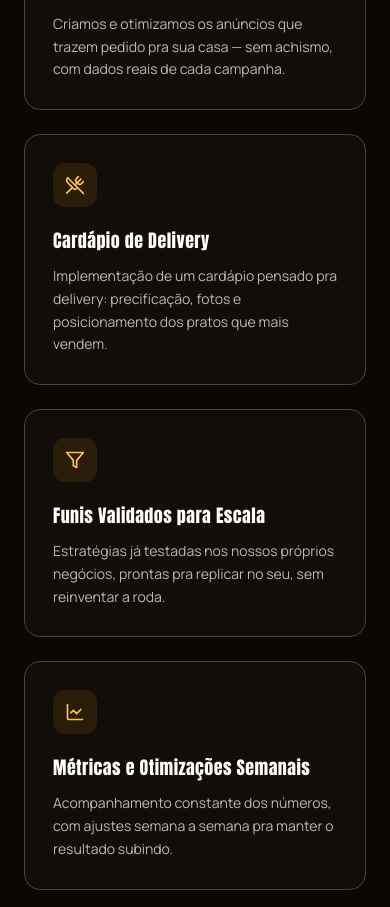
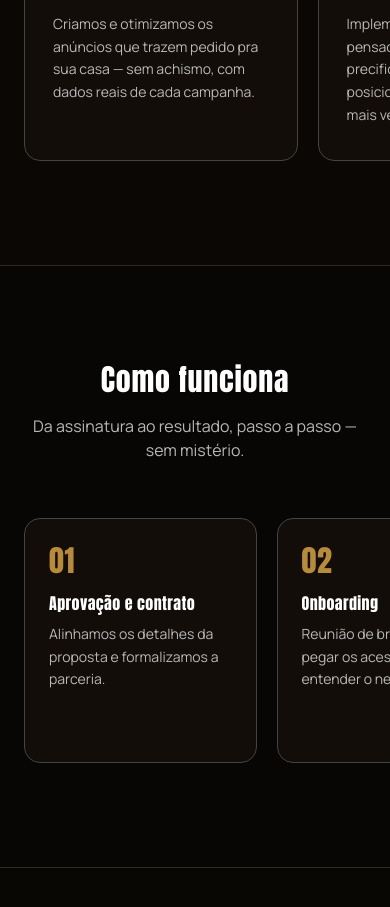
Before and after one commit to julialumi2/aceleracao, a React (Vite) app: page / in a window 390 px wide. Shown: the part 1040-1947 px from the top of the page. Built offline with nearby package versions, Linux system fonts and the light colour scheme; no server answers.

Commit message:
Turn the Features/Como funciona cards into a swipeable mobile carousel
The stacked one-per-row layout felt static on mobile. Below the sm
breakpoint the cards now scroll horizontally with snap points and the
next card peeking in as a swipe affordance; desktop grid is unchanged.

```diff
--- a/src/components/landing/ComoFunciona.jsx
+++ b/src/components/landing/ComoFunciona.jsx
@@ -35,11 +35,11 @@ export default function ComoFunciona() {
           <p className="mt-4 text-ink-muted">Da assinatura ao resultado, passo a passo — sem mistério.</p>
         </div>
 
-        <div className="mt-14 grid gap-6 sm:grid-cols-2 lg:grid-cols-5">
+        <div className="mt-14 flex snap-x snap-mandatory gap-5 overflow-x-auto px-6 pb-2 -mx-6 scrollbar-hide sm:mx-0 sm:grid sm:grid-cols-2 sm:gap-6 sm:overflow-visible sm:px-0 sm:pb-0 lg:grid-cols-5">
           {PASSOS.map(({ numero, titulo, descricao }) => (
             <div
               key={numero}
-              className="group rounded-2xl border border-line bg-surface p-6 transition-colors hover:border-emerald-brand/50"
+              className="group w-[68%] shrink-0 snap-center rounded-2xl border border-line bg-surface p-6 transition-colors hover:border-emerald-brand/50 sm:w-auto sm:shrink"
             >
               <span className="font-display text-3xl tracking-wide text-emerald-bright/70 transition-colors group-hover:text-emerald-bright">
                 {numero}
--- a/src/components/landing/Features.jsx
+++ b/src/components/landing/Features.jsx
@@ -52,11 +52,11 @@ export default function Features() {
           </p>
         </div>
 
-        <div className="mt-14 grid gap-6 sm:grid-cols-2 lg:grid-cols-3">
+        <div className="mt-14 flex snap-x snap-mandatory gap-5 overflow-x-auto px-6 pb-2 -mx-6 scrollbar-hide sm:mx-0 sm:grid sm:grid-cols-2 sm:gap-6 sm:overflow-visible sm:px-0 sm:pb-0 lg:grid-cols-3">
           {FEATURES.map(({ icon: Icon, title, description }) => (
             <div
               key={title}
-              className="group rounded-2xl border border-line bg-surface p-7 transition-colors hover:border-emerald-brand/50"
+              className="group w-[80%] shrink-0 snap-center rounded-2xl border border-line bg-surface p-7 transition-colors hover:border-emerald-brand/50 sm:w-auto sm:shrink"
             >
               <span className="inline-flex h-11 w-11 items-center justify-center rounded-xl bg-emerald-brand/10 text-emerald-bright transition-colors group-hover:bg-emerald-brand/20">
                 <Icon size={20} strokeWidth={2} />
--- a/src/index.css
+++ b/src/index.css
@@ -30,6 +30,16 @@
     text-wrap: balance;
   }
 
+  /* Carrossel de cards no mobile (Features/ComoFunciona) — some com a barra
+     de rolagem mas mantém o scroll nativo por toque/swipe. */
+  .scrollbar-hide {
+    scrollbar-width: none;
+    -ms-overflow-style: none;
+  }
+  .scrollbar-hide::-webkit-scrollbar {
+    display: none;
+  }
+
   /* Faísca individual — usada pelo componente <Sparks />. Posição/atraso
      vêm inline por instância; aqui só o visual do ponto e o brilho. */
   .spark-dot {
```
